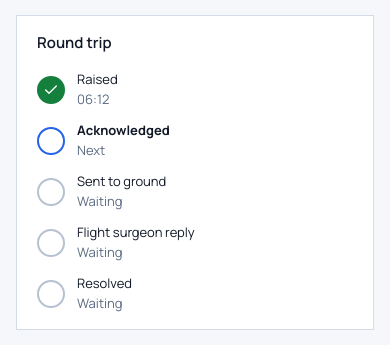
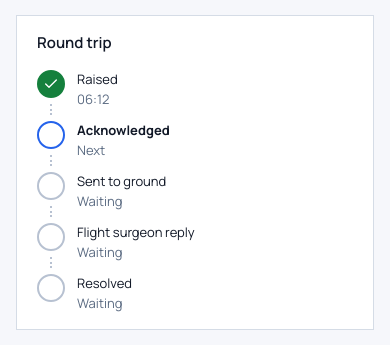
Before and after one commit to NASA-space-apps-the-procrastinators/LightTime-frontend, a Next.js app: page /base-station/alerts/A1 in a window 390 px wide. Shown: the part 1261-1606 px from the top of the page. Built offline with nearby package versions, Linux system fonts and the light colour scheme; no server answers.

Commit message:
feat: dotted lines between the round-trip steps
A segment turns green once the step it leads to has happened. Across on sm and up, down the stacked list on phones.

```diff
--- a/src/components/base-station/round-trip.tsx
+++ b/src/components/base-station/round-trip.tsx
@@ -25,11 +25,20 @@ export function RoundTrip({ alert }: { alert: Alert }) {
         {STEPS.map((s, i) => {
           const time = s.at(alert);
           const isCurrent = i === current;
+          const last = i === STEPS.length - 1;
+          // The dotted line to the next step is green once that step has happened.
+          const nextDone = !last && Boolean(STEPS[i + 1].at(alert));
           return (
             <li
               key={s.label}
               aria-current={isCurrent ? "step" : undefined}
-              className="flex items-center gap-3 sm:flex-col sm:text-center"
+              className={cn(
+                "relative flex items-start gap-3 sm:flex-col sm:items-center sm:text-center",
+                // Phone: down from this circle to the next. sm+: across, circle edge to circle edge (gap-3 = 12px).
+                !last &&
+                  "after:absolute after:top-[34px] after:-bottom-1.5 after:left-[13px] after:border-l-2 after:border-dotted after:content-[''] sm:after:top-[13px] sm:after:bottom-auto sm:after:left-[calc(50%+20px)] sm:after:w-[calc(100%-28px)] sm:after:border-t-2 sm:after:border-l-0",
+                nextDone ? "after:border-ok" : "after:border-border-strong",
+              )}
             >
               <span
                 aria-hidden
```
